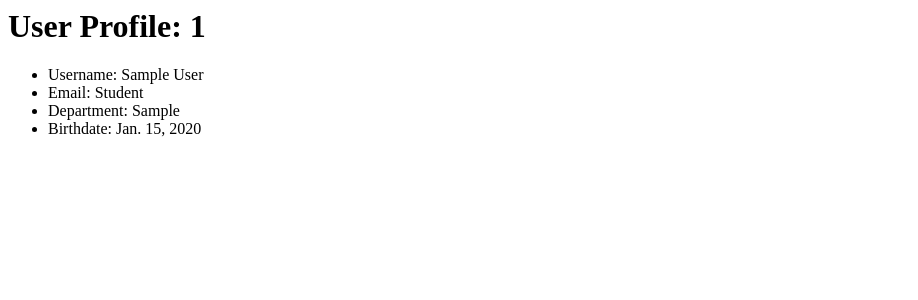
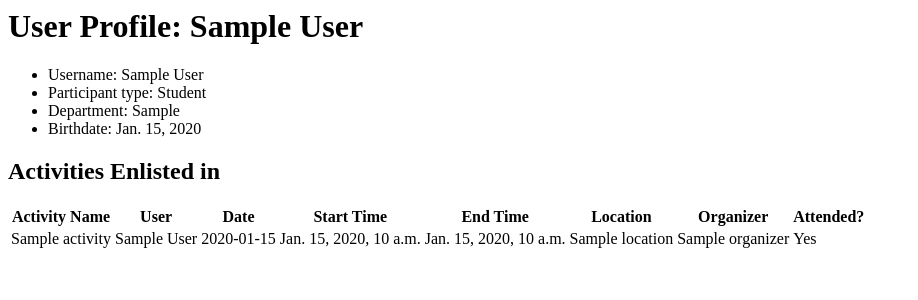
Before and after one commit to LegitAgent/Final-Project-CSCI41, a Django app: page /account/profile/ in a window 1280 px wide. Shown: the top 300 px of the page, without its empty margins (0-918 px from the left). Run offline with Django 5.2, Linux system fonts and the light colour scheme; a user stored in the database is signed in; tables that the repository leaves empty hold one stand-in row (values such as "Sample post").

Commit message:
Added activity views in profile page
Allows the user to check his/her enlisted activities

```diff
--- a/FinalProjectCSCI41/account/urls.py
+++ b/FinalProjectCSCI41/account/urls.py
@@ -3,9 +3,10 @@ from django.conf import settings
 from django.conf.urls.static import static
 from django.contrib.auth import views as auth_views
 from . import views
+from central_bookings.views import get_enlisted_activities_for_user
 
 urlpatterns = [
-    path('profile/', views.profile_view, name='profile'),
+    path('profile/', get_enlisted_activities_for_user, name='profile'),
 ]
 
 app_name = 'account'
--- a/FinalProjectCSCI41/central_bookings/views.py
+++ b/FinalProjectCSCI41/central_bookings/views.py
@@ -2,8 +2,10 @@ from django.shortcuts import render, redirect
 from django.views.generic.list import ListView
 from django.views.generic.detail import DetailView
 from django.views.generic.edit import CreateView, UpdateView
+from django.db import connection
+from django.db.models import Prefetch
 
-from .models import Participant, Activity, ActivityBooking
+from .models import Activity, ActivityBooking, Reservation
 
 # Create your views here.
 
@@ -44,3 +46,45 @@ def enlist_in_activity(request, activity_id):
         )
         booking.save()
         return redirect('central_bookings:activities-list')
+
+def get_enlisted_activities_for_user(request):
+    user = request.user
+
+    # prefetch reservations with their locations to avoid extra queries.
+    #seperate querysets for booking and reservation to optimize queries
+    reservation_qs = Reservation.objects.select_related('location')
+    bookings_qs = (
+        ActivityBooking.objects
+        .filter(participant=user)
+        .select_related('participant', 'activity', 'activity__organizer')
+        #joins the tables for quick access to related fields
+        .prefetch_related(Prefetch('activity__reservations', queryset=reservation_qs, to_attr='prefetched_reservations'))
+        # prefetch reservations with locations for activities
+        # 1st args: fetch bookings 2nd args: fetch reservations related to activities in bookings
+        # 3rd args: store prefetched reservations in 'prefetched_reservations' attribute
+    )
+
+    # build a list of results (one item per reservation if multiple reservations)
+    enlisted = []
+    for booking in bookings_qs:
+        activity = booking.activity
+        organizer_name = activity.organizer.name
+        user_name = booking.participant.name
+
+        reservations = getattr(activity, 'prefetched_reservations', list(activity.reservations.all()))
+        for r in reservations:
+            #dictionary to hold details of each enlisted activity per reservation
+            #its like having internal ctx inside the ctx dictionary
+            enlisted.append({
+                'activity_name': activity.name,
+                'user_name': user_name,
+                'attended': booking.attended,
+                'date': r.date,
+                'start_time': r.start_time,
+                'end_time': r.end_time,
+                'location': r.location.name if r.location else None,
+                'organizer': organizer_name,
+            })
+
+    ctx = {'enlisted_activities': enlisted, 'profile': user}
+    return render(request, 'profile.html', ctx)
--- a/FinalProjectCSCI41/templates/profile.html
+++ b/FinalProjectCSCI41/templates/profile.html
@@ -3,18 +3,47 @@
 <title>{% block title %}Central Bookings{% endblock %}</title>
 
 {% block content %}
+    <h1>User Profile: {{ profile.name }}</h1>
 
+    <ul>
+        <li>Username: {{ profile.name }}</li>
+        <li>Participant type: {{ profile.participant_type }}</li>
+        <li>Department: {{ profile.department }}</li>
+        <li>Birthdate: {{ profile.birthdate }}</li>
+    </ul>
 
-    <h1>
-        User Profile: {{user.id}}
-    </h1>
-    <ul>
-        <li>
-            Username: {{profile.name}}
-        </li>
-        <li>
-            Email: {{profile.participant_type}}
-        </li>
-        <li>Department: {{profile.department}}</li>
-        <li>Birthdate: {{profile.birthdate}}</li>
+    <h2>Activities Enlisted in</h2>
+
+    {% if enlisted_activities %}
+    <table>
+        <thead>
+            <tr>
+                <th>Activity Name</th>
+                <th>User</th>
+                <th>Date</th>
+                <th>Start Time</th>
+                <th>End Time</th>
+                <th>Location</th>
+                <th>Organizer</th>
+                <th>Attended?</th>
+            </tr>
+        </thead>
+        <tbody>
+        {% for item in enlisted_activities %}
+            <tr>
+                <td>{{ item.activity_name }}</td>
+                <td>{{ item.user_name }}</td>
+                <td>{{ item.date }}</td>
+                <td>{{ item.start_time }}</td>
+                <td>{{ item.end_time }}</td>
+                <td>{{ item.location }}</td>
+                <td>{{ item.organizer }}</td>
+                <td>{{ item.attended|yesno:"Yes,No" }}</td>
+            </tr>
+        {% endfor %}
+        </tbody>
+    </table>
+    {% else %}
+        <p>No enlisted activities found.</p>
+    {% endif %}
 {% endblock %}
```
